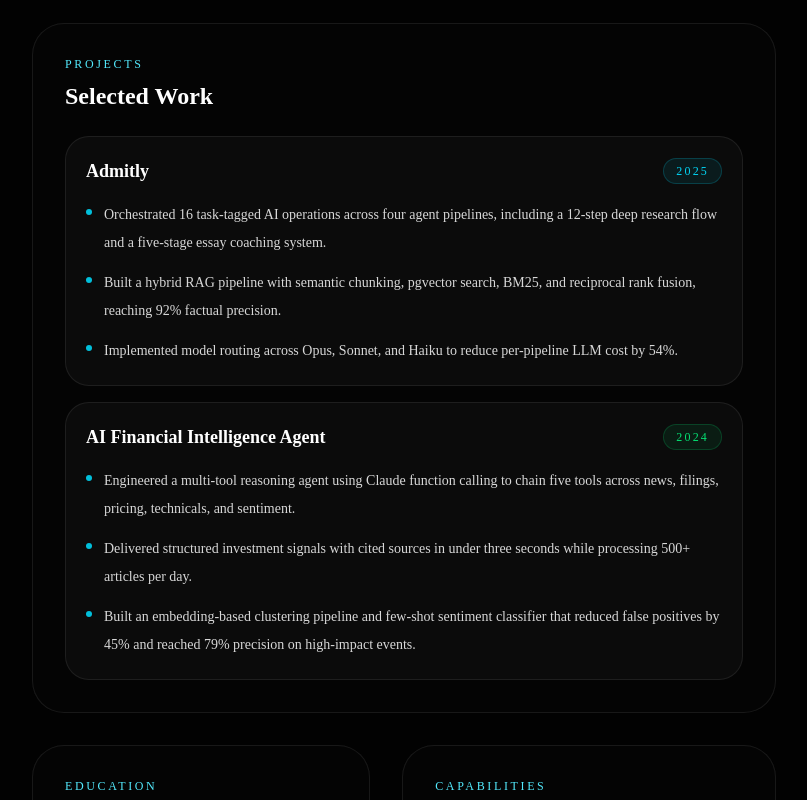
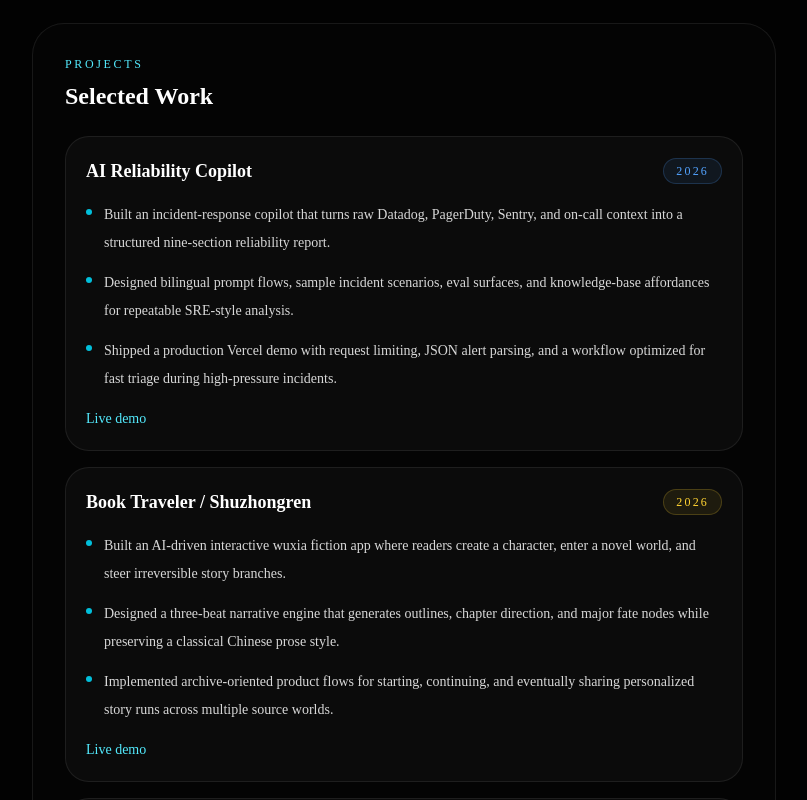
Before and after one commit to YanpengQi7/portfolio-site, a Next.js app: page /cv in a window 1280 px wide. Shown: the part 1740-2540 px from the top of the page, without its empty margins (416-1223 px from the left). Built offline with nearby package versions, Linux system fonts and the light colour scheme.

Commit message:
add recent projects to resume

```diff
--- a/app/cv/page.tsx
+++ b/app/cv/page.tsx
@@ -58,6 +58,28 @@ const EXPERIENCE = [
 ]
 
 const PROJECTS = [
+  {
+    title: 'AI Reliability Copilot',
+    period: '2026',
+    url: 'https://ai-reliability-copilot.vercel.app/',
+    accent: 'text-blue-400 border-blue-400/20 bg-blue-400/8',
+    bullets: [
+      'Built an incident-response copilot that turns raw Datadog, PagerDuty, Sentry, and on-call context into a structured nine-section reliability report.',
+      'Designed bilingual prompt flows, sample incident scenarios, eval surfaces, and knowledge-base affordances for repeatable SRE-style analysis.',
+      'Shipped a production Vercel demo with request limiting, JSON alert parsing, and a workflow optimized for fast triage during high-pressure incidents.',
+    ],
+  },
+  {
+    title: 'Book Traveler / Shuzhongren',
+    period: '2026',
+    url: 'https://book-traveler.vercel.app/',
+    accent: 'text-amber-300 border-amber-300/20 bg-amber-300/8',
+    bullets: [
+      'Built an AI-driven interactive wuxia fiction app where readers create a character, enter a novel world, and steer irreversible story branches.',
+      'Designed a three-beat narrative engine that generates outlines, chapter direction, and major fate nodes while preserving a classical Chinese prose style.',
+      'Implemented archive-oriented product flows for starting, continuing, and eventually sharing personalized story runs across multiple source worlds.',
+    ],
+  },
   {
     title: 'Admitly',
     period: '2025',
@@ -368,6 +390,16 @@ export default function CvPage() {
                         </li>
                       ))}
                     </ul>
+                    {'url' in project && project.url && (
+                      <a
+                        href={project.url}
+                        target="_blank"
+                        rel="noopener noreferrer"
+                        className="mt-4 inline-flex text-sm font-medium text-cyan-300 transition-colors hover:text-white"
+                      >
+                        Live demo
+                      </a>
+                    )}
                   </div>
                 ))}
               </div>
--- /dev/null
+++ b/content/projects/ai-reliability-copilot.md
@@ -0,0 +1,34 @@
+---
+title: AI Reliability Copilot
+subtitle: Incident Response Copilot for SRE Triage
+slug: ai-reliability-copilot
+tech: [Next.js, TypeScript, AI SDK, Prompt Evals, Incident Response, Vercel]
+status: Completed
+year: 2026
+featured: true
+demoUrl: https://ai-reliability-copilot.vercel.app/
+---
+
+# AI Reliability Copilot
+
+## What it is
+An AI incident-response copilot for reliability and SRE workflows. Paste raw incident context from logs, metrics, on-call notes, or alert JSON, and the app returns a structured nine-section response covering summary, severity, root-cause hypotheses, investigation checklist, mitigation, postmortem, and follow-ups.
+
+## Key Features
+- **Structured incident analysis** — converts noisy alert context into a consistent reliability report.
+- **Alert JSON parsing** — supports operational inputs from tools like Datadog, PagerDuty, and Sentry.
+- **Scenario library** — includes sample incidents for DB pool exhaustion, OOM crashloops, and checkout error spikes.
+- **Bilingual output** — supports English and Chinese triage workflows.
+- **Eval surface** — exposes prompt versions and reliability scenarios for comparing output quality.
+- **Production demo controls** — rate-limited demo flow designed for public deployment.
+
+## Technical Focus
+The product is shaped around high-pressure incident work: keep the input path fast, preserve raw context, and force the model into an operationally useful structure instead of a generic explanation. The output format makes it easier for an on-call engineer to separate known facts, likely hypotheses, immediate mitigations, and post-incident follow-ups.
+
+## What I Learned
+- Incident copilots need structure more than verbosity; responders need the next useful action.
+- Prompt evals are easier to reason about when scenarios mirror real alert streams.
+- Bilingual reliability tools need domain-specific phrasing, not just translation.
+
+## Tech Stack
+Next.js, TypeScript, Vercel, AI SDK, structured prompting, prompt evals, incident-response workflows
--- /dev/null
+++ b/content/projects/book-traveler.md
@@ -0,0 +1,33 @@
+---
+title: Book Traveler / Shuzhongren
+subtitle: AI-Driven Interactive Wuxia Fiction
+slug: book-traveler
+tech: [Next.js, TypeScript, Claude, DeepSeek, Gemini, Interactive Fiction]
+status: In Development
+year: 2026
+featured: true
+demoUrl: https://book-traveler.vercel.app/
+---
+
+# Book Traveler / Shuzhongren
+
+## What it is
+A Chinese AI interactive-fiction app where readers enter a wuxia world, create their own character, and steer the story through irreversible choices. The product blends game-like branching decisions with long-form narrative generation.
+
+## Key Features
+- **Three-beat narrative engine** — AI lays out the story skeleton, chapter direction, and major fate nodes.
+- **Reader-driven branching** — users define identity, background, temperament, and choose between major paths at key moments.
+- **Irreversible choices** — a run is treated as one life, with choices affecting survival, relationships, and story outcome.
+- **Fourteen-volume structure** — the world is organized around multiple classic wuxia source worlds and timelines.
+- **Archive model** — users can start new legends, continue saved runs, and eventually share completed biographies.
+
+## Product Design
+The interface is intentionally literary: bilingual labels, classical Chinese visual rhythm, and a chapter/archive structure that makes the app feel closer to a living book than a generic chat interface. The AI system is designed to support plot continuity while leaving meaningful agency to the reader.
+
+## What I Learned
+- Interactive fiction needs stronger state and continuity controls than a normal chatbot.
+- Narrative UX works best when the interface itself reinforces the story world.
+- Choice architecture matters: too much freedom weakens plot momentum, while irreversible decisions make each branch feel consequential.
+
+## Tech Stack
+Next.js, TypeScript, Claude, DeepSeek, Gemini, Vercel, interactive narrative design, branching story state
```
